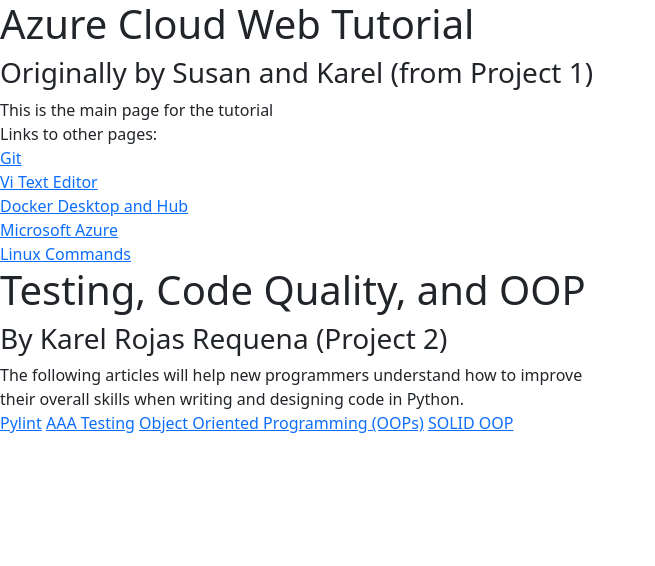
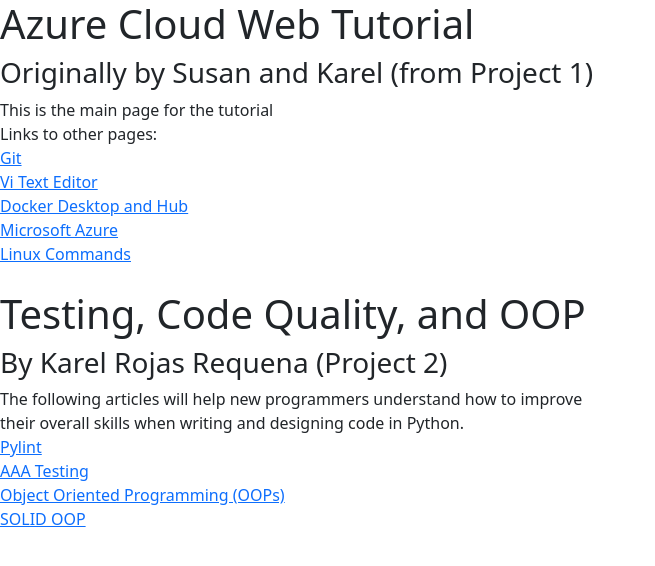
Before and after one commit to krojas64/is218-project2, a plain HTML site: page public_html/index.html in a window 1280 px wide. Shown: the whole page, without its empty margins (0-655 px from the left). Drawn offline with nearby package versions, Linux system fonts and the light colour scheme.

Commit message:
Small adjustment to index.html

```diff
--- a/public_html/index.html
+++ b/public_html/index.html
@@ -14,15 +14,15 @@
 	<a href="docker.html">Docker Desktop and Hub</a><br>
 	<a href="azure.html">Microsoft Azure</a><br>
 	<a href="linux.html">Linux Commands</a><br>
-
+	<br>
 	<h1>Testing, Code Quality, and OOP</h1>
 	<h3>By Karel Rojas Requena (Project 2)</h3>
 	<div>The following articles will help new programmers understand how to improve<br>
 	their overall skills when writing and designing code in Python.</div>
-	<a href="pylint.html">Pylint</a>
-	<a href="AAA_testing">AAA Testing</a>
-	<a href="OOPs.html">Object Oriented Programming (OOPs)</a>
-	<a href="SOLID.html">SOLID OOP</a>
+	<a href="pylint.html">Pylint</a><br>
+	<a href="AAA_testing">AAA Testing</a><br>
+	<a href="OOPs.html">Object Oriented Programming (OOPs)</a><br>
+	<a href="SOLID.html">SOLID OOP</a><br>
 
 	<script src="https://cdn.jsdelivr.net/npm/bootstrap@5.1.1/dist/js/bootstrap.bundle.min.js" integrity="sha384-/bQdsTh/da6pkI1MST/rWKFNjaCP5gBSY4sEBT38Q/9RBh9AH40zEOg7Hlq2THRZ" crossorigin="anonymous"></script>
 
```
